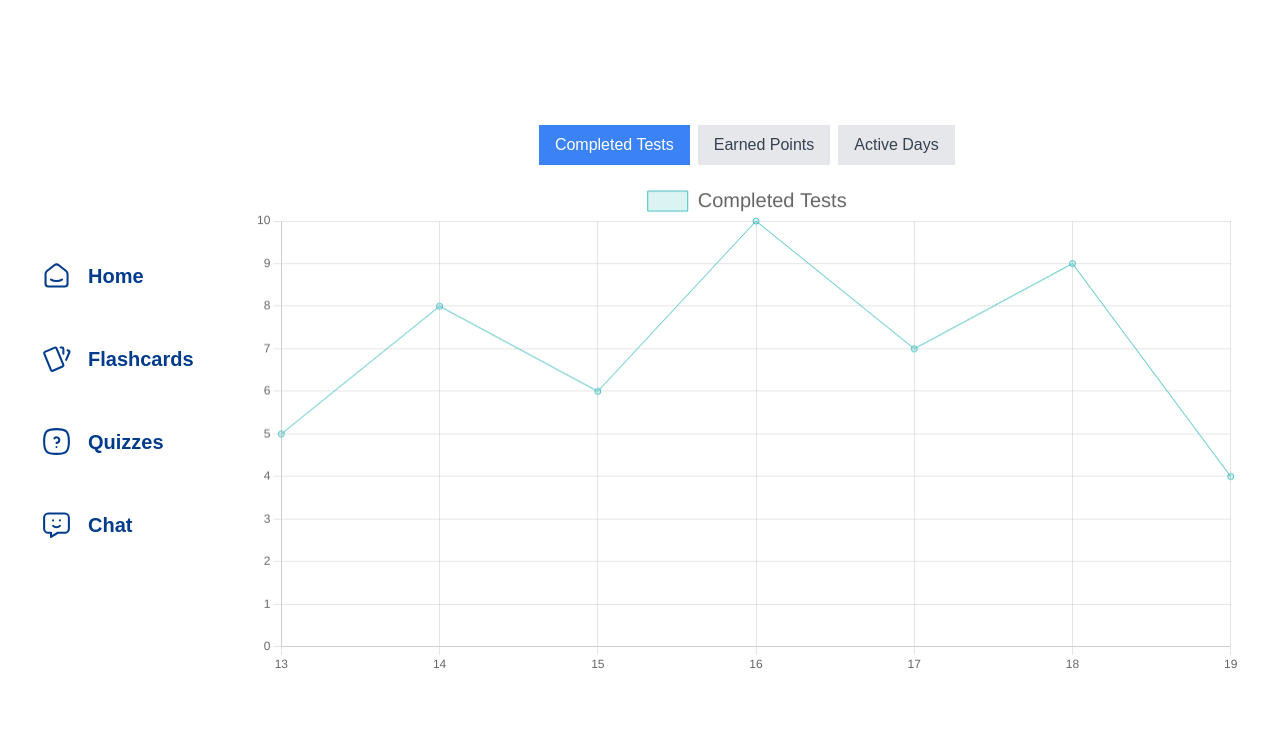
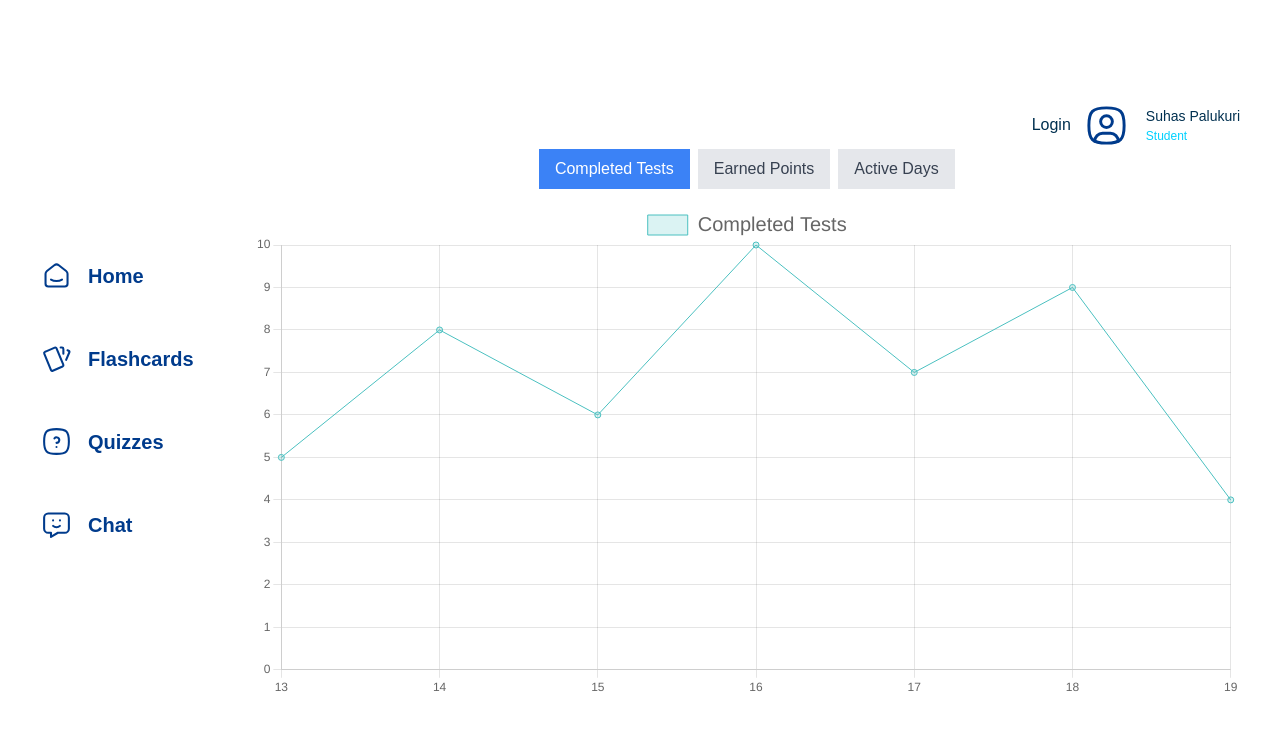
Before and after one commit to a169n/KazakhLiteracyBoost, a React (Vite) app in the folder client/: page / in a window 1280 px wide. Shown: the top 730 px of the page. Built offline with nearby package versions, Linux system fonts and the light colour scheme.

Commit message:
feat: add header

```diff
--- /dev/null
+++ b/client/src/components/Header/index.jsx
@@ -0,0 +1,21 @@
+import { IconUserSquareRounded } from "@tabler/icons-react"
+import { Link } from "react-router-dom"
+
+const Header = () => {
+    return (
+        <ul className="flex items-center justify-end gap-3 ml-auto" >
+            <Link className="text-[#003050]" to={"/login"}>Login</Link>
+            <div>
+                <div className="flex items-center gap-4">
+                    <IconUserSquareRounded size={47} stroke={1.5} color="#003B8C" />
+                    <div className="flex flex-col">
+                        <p className="font-medium text-sm leading-[21px] text-[#003050]">Suhas Palukuri</p>
+                        <p className="font-medium text-[12px] leading-[18px] text-[#00D1FF]">Student</p>
+                    </div>
+                </div>
+            </div>
+        </ul >
+    )
+}
+
+export default Header
--- a/client/src/pages/Home/index.jsx
+++ b/client/src/pages/Home/index.jsx
@@ -1,5 +1,6 @@
 import { useEffect, useRef, useState } from 'react';
 import Chart from 'chart.js/auto';
+import Header from '@/components/Header';
 
 const WeeklyCompletedQuizzesChart = ({ weeklyData, labelText, data }) => {
     const chartRef = useRef(null);
@@ -109,6 +110,7 @@ const Home = () => {
 
     return (
         <div className='w-full'>
+            <Header />
             <div className="flex justify-center mb-4">
                 <button className={`mr-2 px-4 py-2 ${selectedMetric === 'Completed Tests' ? 'bg-blue-500 text-white' : 'bg-gray-200 text-gray-700'}`} onClick={() => handleTabClick('Completed Tests')}>Completed Tests</button>
                 <button className={`mr-2 px-4 py-2 ${selectedMetric === 'Earned Points' ? 'bg-blue-500 text-white' : 'bg-gray-200 text-gray-700'}`} onClick={() => handleTabClick('Earned Points')}>Earned Points</button>
--- a/client/src/pages/Login/index.jsx
+++ b/client/src/pages/Login/index.jsx
@@ -104,9 +104,9 @@ const Login = () => {
           />
         </div>
         <Link
-          to="/recoverPassword"
+          to="/signup"
           className="text-[#979797] leading-8 cursor-pointer text-center underline mb-14">
-          Забыли пароль?
+          Нет аккаунта? Зарегистрируйтесь
         </Link>
         <Button className="mb-[10px] self-center" disabled={isSubmitting}>
           {isLoading ? "Идет запрос..." : "Войти"}
--- a/client/src/pages/Quizzes/index.jsx
+++ b/client/src/pages/Quizzes/index.jsx
@@ -1,4 +1,3 @@
-import React from "react";
 import { Link } from "react-router-dom";
 import { useGetQuizzesQuery } from "../../store/services/quizApi";
 import { HashLoader } from "react-spinners";
--- a/client/src/pages/Signup/index.jsx
+++ b/client/src/pages/Signup/index.jsx
@@ -59,7 +59,7 @@ const Signup = () => {
 
     return (
         <div className="flex flex-col items-center bg-white shrink-0 w-[650px] py-[52px] px-[90px] mx-auto mb-[5rem] shadow-2xl p-6 rounded-3xl">
-            <h1 className="font-bold text-[38px] text-[#333333] mb-12">
+            <h1 className="font-bold text-[38px] text-[#333333] mb-12 mt-10">
                 Регистрация
             </h1>
             <form
```
Also changed, not shown: client/src/components/SidebarItem/SidebarItem.module.css (deleted, +0 -17 lines), 1 other file (tests, documents, lock files or other folders).
